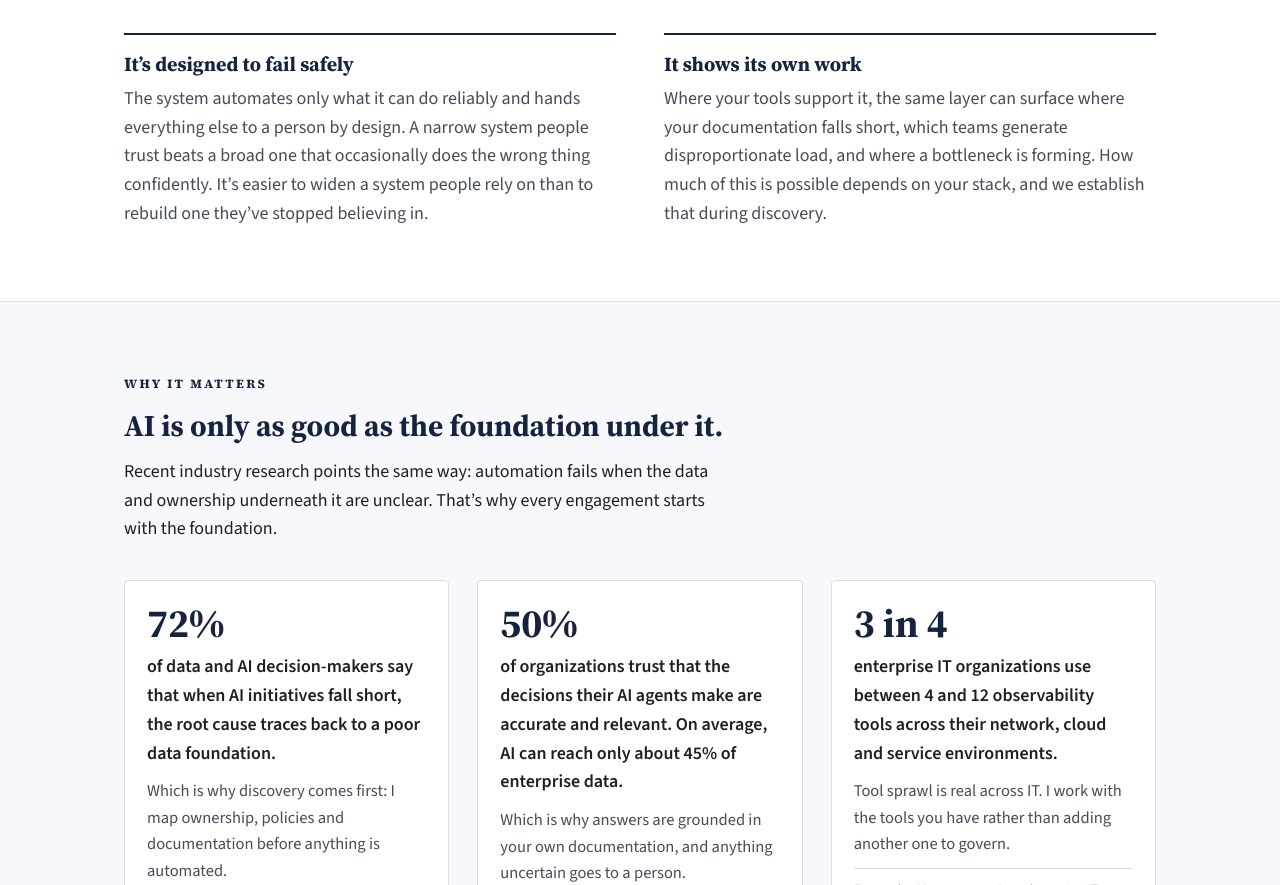
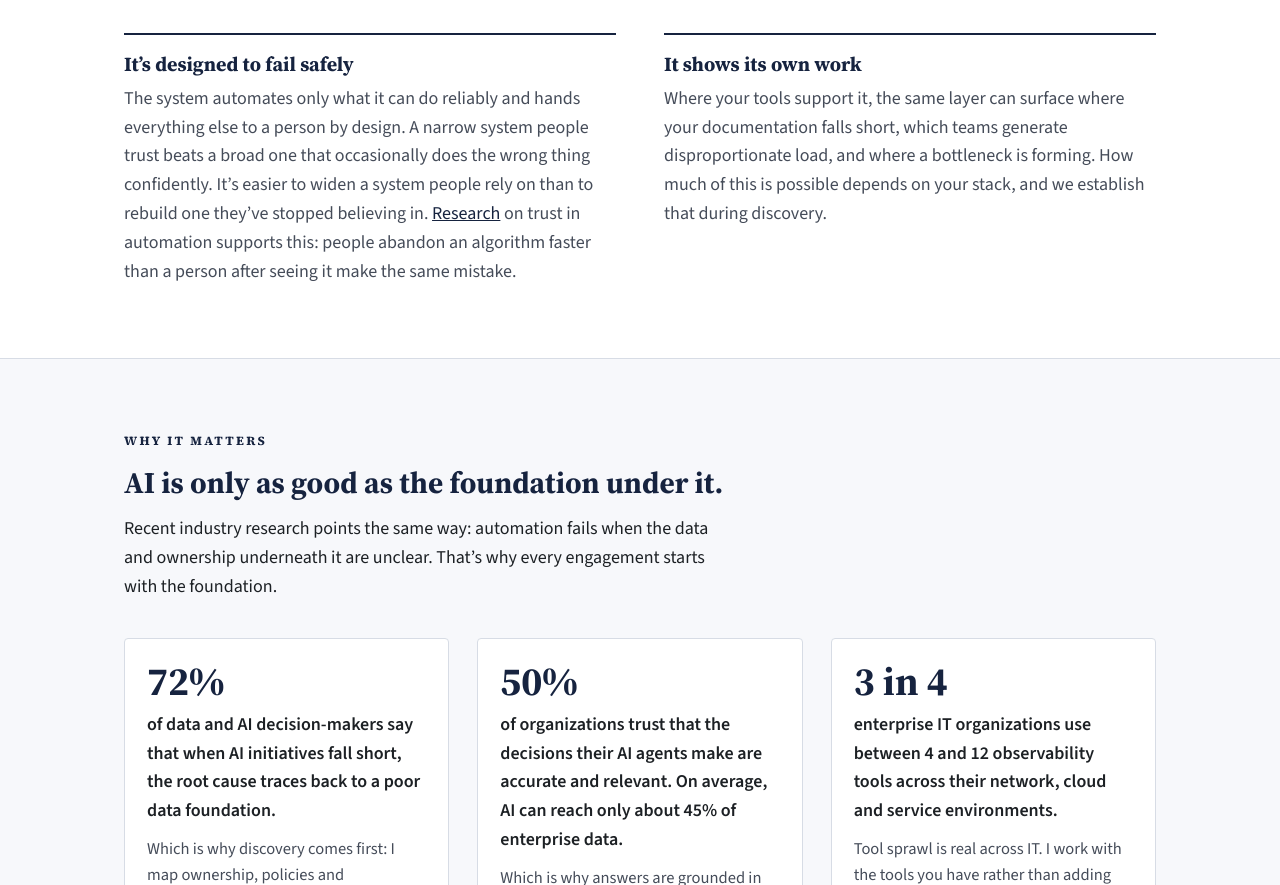
Before and after one commit to 1SignalFlow/SFC.github.io, a plain HTML site: page index.html in a window 1280 px wide. Shown: the part 1878-2763 px from the top of the page. Drawn offline with Linux system fonts and the light colour scheme.

Commit message:
Add files via upload

```diff
--- a/index.html
+++ b/index.html
@@ -230,7 +230,7 @@ footer .wrap { padding-block: 20px; display: flex; flex-wrap: wrap; gap: 6px 20p
         </div>
         <div class="point">
           <h3>It’s designed to fail safely</h3>
-          <p>The system automates only what it can do reliably and hands everything else to a person by design. A narrow system people trust beats a broad one that occasionally does the wrong thing confidently. It’s easier to widen a system people rely on than to rebuild one they’ve stopped believing in.</p>
+          <p>The system automates only what it can do reliably and hands everything else to a person by design. A narrow system people trust beats a broad one that occasionally does the wrong thing confidently. It’s easier to widen a system people rely on than to rebuild one they’ve stopped believing in. <a href="https://pubmed.ncbi.nlm.nih.gov/25401381/">Research</a> on trust in automation supports this: people abandon an algorithm faster than a person after seeing it make the same mistake.</p>
         </div>
         <div class="point">
           <h3>It shows its own work</h3>
```
